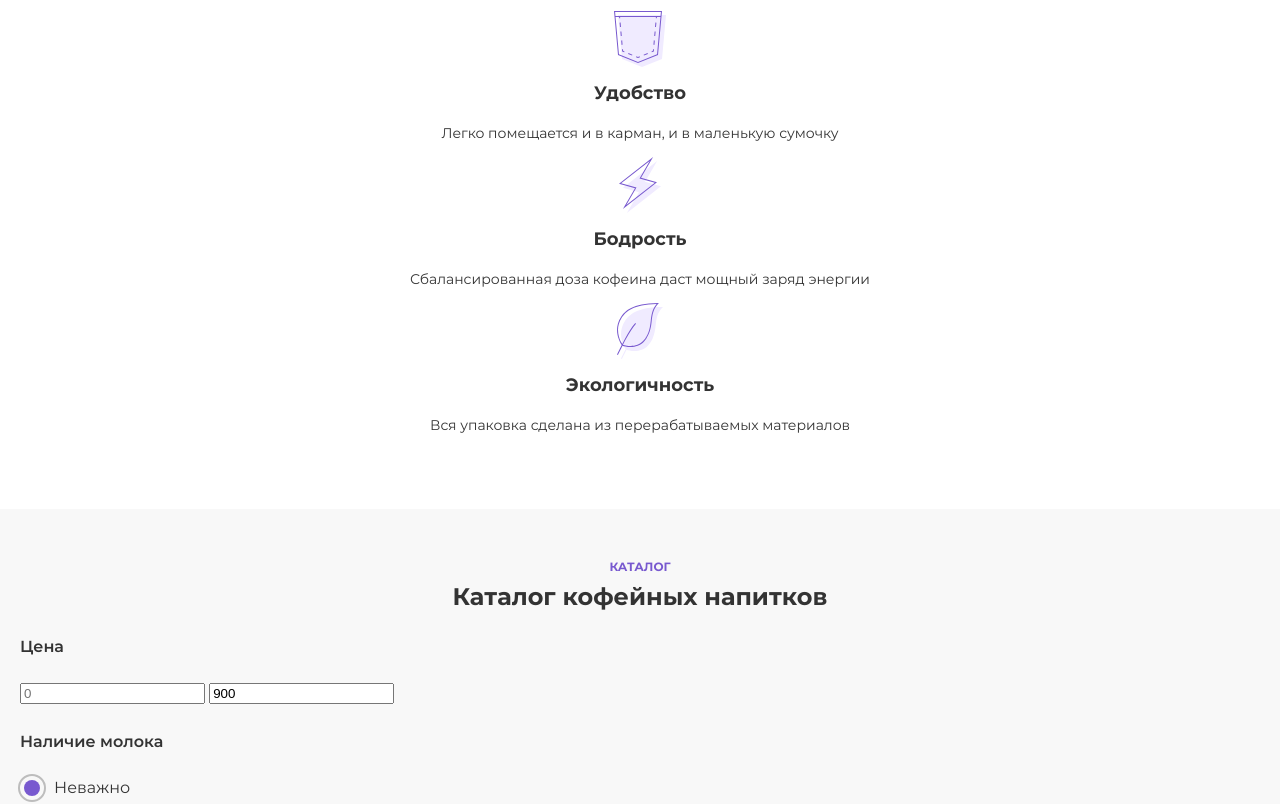
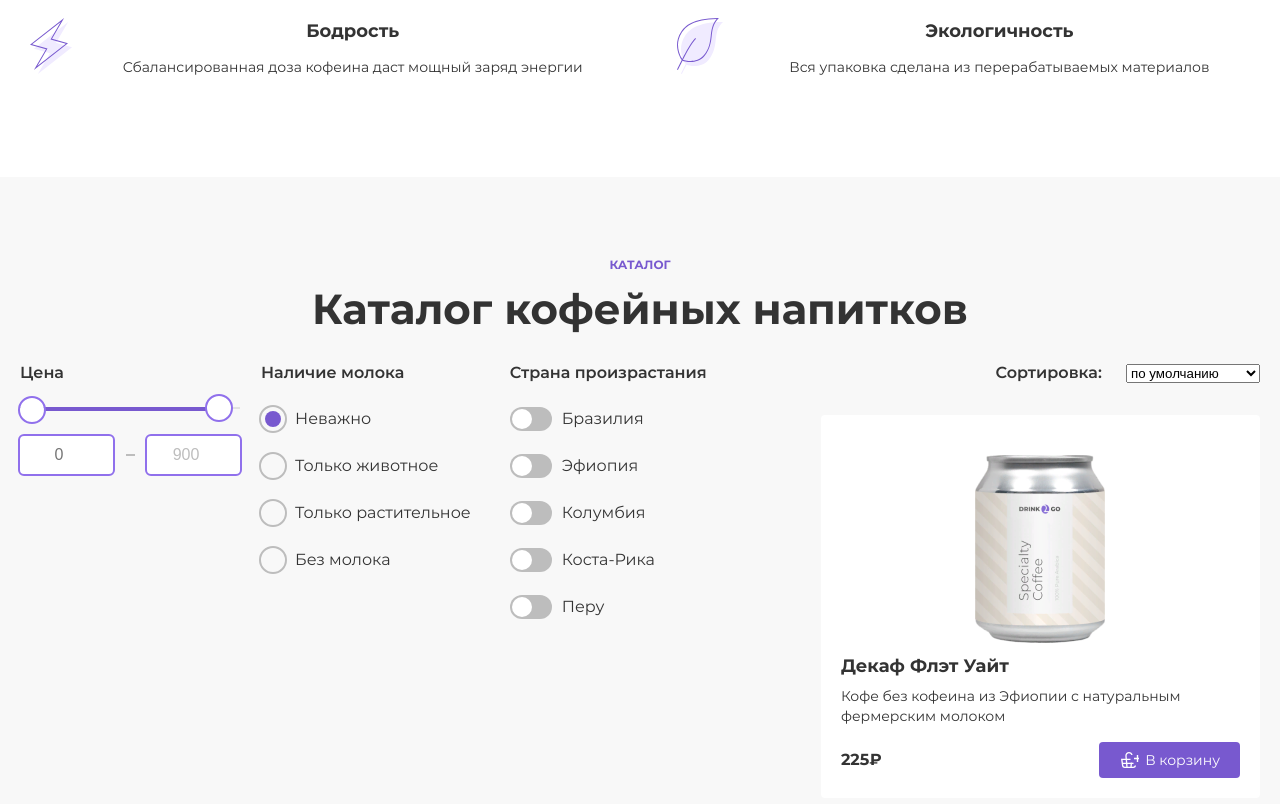
Before and after one commit to is-melnikov/drink2go, a website: page source/index.html in a window 1280 px wide. Shown: the part 1187-1991 px from the top of the page. Drawn offline with nearby package versions, Linux system fonts and the light colour scheme; files that its build step writes are made by us from their sources; files whose address does not match are found by name.

Commit message:
Добавляет верстку списка преимуществ и сортировки

```diff
--- a/source/index.html
+++ b/source/index.html
@@ -142,17 +142,19 @@
       <section class="catalog">
         <h2 class="catalog__subtitle subtitle">Каталог</h2>
         <h3 class="catalog__title title">Каталог кофейных напитков</h3>
+        <div class="catalog__container">
           <form class="catalog__form form" action="https://echo.htmlacademy.ru" method="get">
-          <fieldset class="form__fieldset">
+            <fieldset class="form__fieldset form__fieldset__range">
               <legend class="form__title">Цена</legend>
               <div class="form__range-slider range-slider">
                 <div class="range-slider__controls" tabindex="0" aria-label="Блок с элементами управления ценой">
-                <div class="range-slider__range-bar-gray">
-                  <div class="range-slider__range-bar-violet"></div>
+                  <div class="range-slider__range-bar range-slider__range-bar--violet">
+                    <div class="range-slider__control-item range-slider__control-item--min" tabindex="0" aria-label="Ползунок управления минимальной ценой"></div>
+                  </div>
+                  <div class="range-slider__range-bar range-slider__range-bar--gray">
+                    <div class="range-slider__control-item range-slider__control-item--max" tabindex="0" aria-label="Ползунок управления максимальной ценой"></div>
                   </div>
                 </div>
-              <div class="range-slider__control-item range-slider__control-item--min" tabindex="0" aria-label="Ползунок управления минимальной ценой"></div>
-              <div class="range-slider__control-item range-slider__control-item--max" tabindex="0" aria-label="Ползунок управления максимальной ценой"></div>
                 <div class="range-slider__inputs">
                   <label class="range-slider__price-min">
                     <input class="range-slider__price-input" type="number" name="price-start" value="" placeholder="0">
@@ -164,7 +166,7 @@
                 </div>
               </div>
             </fieldset>
-          <fieldset class="form__fieldset fieldset-radio">
+            <fieldset class="form__fieldset form__fieldset__radio fieldset-radio">
               <legend class="form__title">Наличие молока</legend>
               <ul class="fieldset-radio__list">
                 <li class="fieldset-radio__item">
@@ -197,7 +199,7 @@
                 </li>
               </ul>
             </fieldset>
-          <fieldset class="form__fieldset fieldset-checkboxes">
+            <fieldset class="form__fieldset form__fieldset__checkboxes fieldset-checkboxes">
               <legend class="form__title">Страна произрастания</legend>
               <ul class="fieldset-checkboxes__list">
                 <li class="fieldset-checkboxes__item">
@@ -237,10 +239,13 @@
                 </li>
               </ul>
             </fieldset>
+            <div class="form__buttons">
               <button class="form__submit-button button" type="submit">Применить фильтр</button>
               <button class="form__reset-button button" type="reset">Сбросить фильтр</button>
+            </div>
           </form>
           <section class="products">
+            <div class="products__sorting-wrapper">
               <span class="products__sorting-text">Сортировка:</span>
               <select class="products__sorting" name="sorting" id="sorting">
                 <option value="1">по умолчанию</option>
@@ -248,6 +253,7 @@
                 <option value="3">сначала дешёвые</option>
                 <option value="4">высокий рейтинг</option>
               </select>
+            </div>
             <ul class="products__list">
               <li class="products__item">
                 <a href="#" class="products__link">
@@ -348,6 +354,7 @@
               </button>
             </div>
           </section>
+        </div>
       </section>
       <section class="map" id="map">
 
--- a/source/less/blocks/advantages.less
+++ b/source/less/blocks/advantages.less
@@ -1,5 +1,13 @@
 .advantages {
-  padding: 50px 20px 60px;
+  padding: 50px 20px 25px;
+
+  @media (min-width: @tablet-width) {
+    padding: 60px 30px 100px;
+  }
+
+  @media (min-width: @desktop-width) {
+    padding: 100px 40px 120px;
+  }
 }
 
 .advantages__subtitle {
@@ -10,15 +18,28 @@
 
 .advantages__title {
   margin: 0 0 36px;
+
+  @media (min-width: @desktop-width) {
+    margin: 0 0 80px;
+  }
 }
 
 .advantages__list {
   margin: 0;
   padding: 0;
   list-style-type: none;
+
+  @media (min-width: @tablet-width) {
+    display: flex;
+    justify-content: space-between;
+    flex-wrap: wrap;
+    row-gap: 50px;
+    column-gap: 30px;
+  }
 }
 
 .advantages__item {
+  margin-bottom: 35px;
   padding: 66px 0 0;
   text-align: center;
   background-position: top;
@@ -39,6 +60,19 @@
   &--ecology {
     background-image: url("../img/ecology.svg");
   }
+
+  @media (min-width: @tablet-width) and (max-width: 1439px) {
+    width: 47%;
+    margin-bottom: 0;
+    padding: 0 0 0 72px;
+    background-position: left;
+  }
+
+  @media (min-width: @desktop-width) {
+    width: 23%;
+    margin-bottom: 0;
+    padding: 76px 0 0;
+  }
 }
 
 .advantages__small-title {
@@ -46,9 +80,14 @@
   font-weight: 700;
   font-size: 18px;
   line-height: 32px;
+
+  @media (min-width: @tablet-width) {
+    margin: 0 0 10px;
+  }
 }
 
 .advantages__description {
+  margin: 0;
   font-size: 14px;
   line-height: 20px;
 }
--- a/source/less/blocks/catalog.less
+++ b/source/less/blocks/catalog.less
@@ -1,6 +1,18 @@
 .catalog {
   padding: 50px 20px 44px;
   background-color: #f8f8f8;
+
+  @media (min-width: @tablet-width) {
+    padding: 80px 20px 90px;
+  }
+
+  @media (min-width: @desktop-width) {
+    padding: 100px 40px 120px;
+  }
+}
+
+.catalog__container {
+  display: flex;
 }
 
 .catalog__subtitle {
--- a/source/less/blocks/form.less
+++ b/source/less/blocks/form.less
@@ -1,3 +1,14 @@
+.form {
+  @media (min-width: @tablet-width) {
+    display: flex;
+    flex-wrap: wrap;
+  }
+
+  @media (min-width: @desktop-width) {
+    flex-direction: column;
+  }
+}
+
 .form__fieldset {
   margin: 0 0 25px;
   padding: 0;
@@ -5,6 +16,10 @@
 
   &:nth-child(3) {
     margin: 0 0 35px;
+  }
+
+  @media (min-width: @tablet-width) {
+    margin: 0 0 40px;
   }
 }
 
@@ -14,11 +29,30 @@
   font-weight: 600;
 }
 
+.form__buttons {
+  display: flex;
+  margin: 0 auto 40px;
+
+  @media (min-width: @tablet-width) {
+    margin: 0 auto 44px;
+  }
+
+  @media (min-width: @desktop-width) {
+    margin: 0;
+  }
+}
+
 .form__submit-button {
   display: block;
   margin: 0 auto 24px;
   padding: 11px 14px;
   font-size: 13px;
+
+  @media (min-width: @tablet-width) {
+    padding: 8px 3px;
+    font-size: 14px;
+    margin: 0 30px 0 0;
+  }
 }
 
 .form__reset-button {
@@ -28,4 +62,21 @@
   font-size: 14px;
   background-color: #ffffff;
   color: @base-primary-color;
+
+  @media (min-width: @tablet-width) {
+    margin: 0;
+    padding: 8px 5px;
+  }
 }
+
+.form__fieldset__range {
+  @media (min-width: @tablet-width) {
+    margin-right: 21px;
+  }
+}
+
+.form__fieldset__radio {
+  @media (min-width: @tablet-width) {
+    margin-right: 39px;
+  }
+}
--- a/source/less/blocks/products.less
+++ b/source/less/blocks/products.less
@@ -1,9 +1,29 @@
-.products__sorting-text {
-  font-weight: 600;
+.products {
+  @media (min-width: @desktop-width) {
+    position: relative;
+  }
 }
 
-.products__sorting {
+.products__sorting-wrapper {
   margin-bottom: 20px;
+
+  @media (min-width: @tablet-width) {
+    margin-bottom: 30px;
+    text-align: end;
+  }
+
+  @media (min-width: @desktop-width) {
+    position: absolute;
+  }
+}
+
+.products__sorting-text {
+  margin-right: 18px;
+  font-weight: 600;
+
+  @media (min-width: @tablet-width) {
+    margin-right: 20px;
+  }
 }
 
 .products__list {
--- a/source/less/blocks/range-slider.less
+++ b/source/less/blocks/range-slider.less
@@ -0,0 +1,71 @@
+.range-slider {
+  width: 280px;
+
+  @media (min-width: @tablet-width) {
+    width: 220px;
+  }
+
+  @media (min-width: @desktop-width) {
+    width: 318px;
+  }
+}
+
+.range-slider__controls {
+  display: flex;
+  margin-bottom: 25px;
+}
+
+.range-slider__range-bar {
+  position: relative;
+
+  &--violet {
+    width: 85%;
+    height: 4px;
+    background-color: @base-primary-color;
+  }
+
+  &--gray {
+    width: 15%;
+    height: 2px;
+    background-color: #e2e2e2;
+  }
+}
+
+.range-slider__control-item {
+  width: 24px;
+  height: 24px;
+  border-radius: 50%;
+  outline: 2px solid #9070ec;
+  background-color: #ffffff;
+  position: absolute;
+  bottom: -11px;
+}
+
+.range-slider__inputs {
+  display: flex;
+  justify-content: space-between;
+  align-items: center;
+}
+
+.range-slider__price-input {
+  width: 118px;
+  padding: 7px 10px;
+  text-align: center;
+  outline: 2px solid #9070ec;
+  border-radius: 4px;
+  border: 0;
+  font-size: 16px;
+  line-height: 24px;
+  font-weight: 400;
+  color: #bdbdbd;
+
+  @media (min-width: @tablet-width) {
+    width: 93px;
+  }
+}
+
+.range-slider__price-divider {
+  width: 9px;
+  height: 2px;
+  background-color: #bdbdbd;
+}
--- a/source/less/blocks/title.less
+++ b/source/less/blocks/title.less
@@ -3,4 +3,9 @@
   font-weight: 700;
   font-size: 24px;
   line-height: 36px;
+
+  @media (min-width: @tablet-width) {
+    font-size: 42px;
+    line-height: 64px;
+  }
 }
```
Lines whose indentation alone changed are shown as unchanged.
